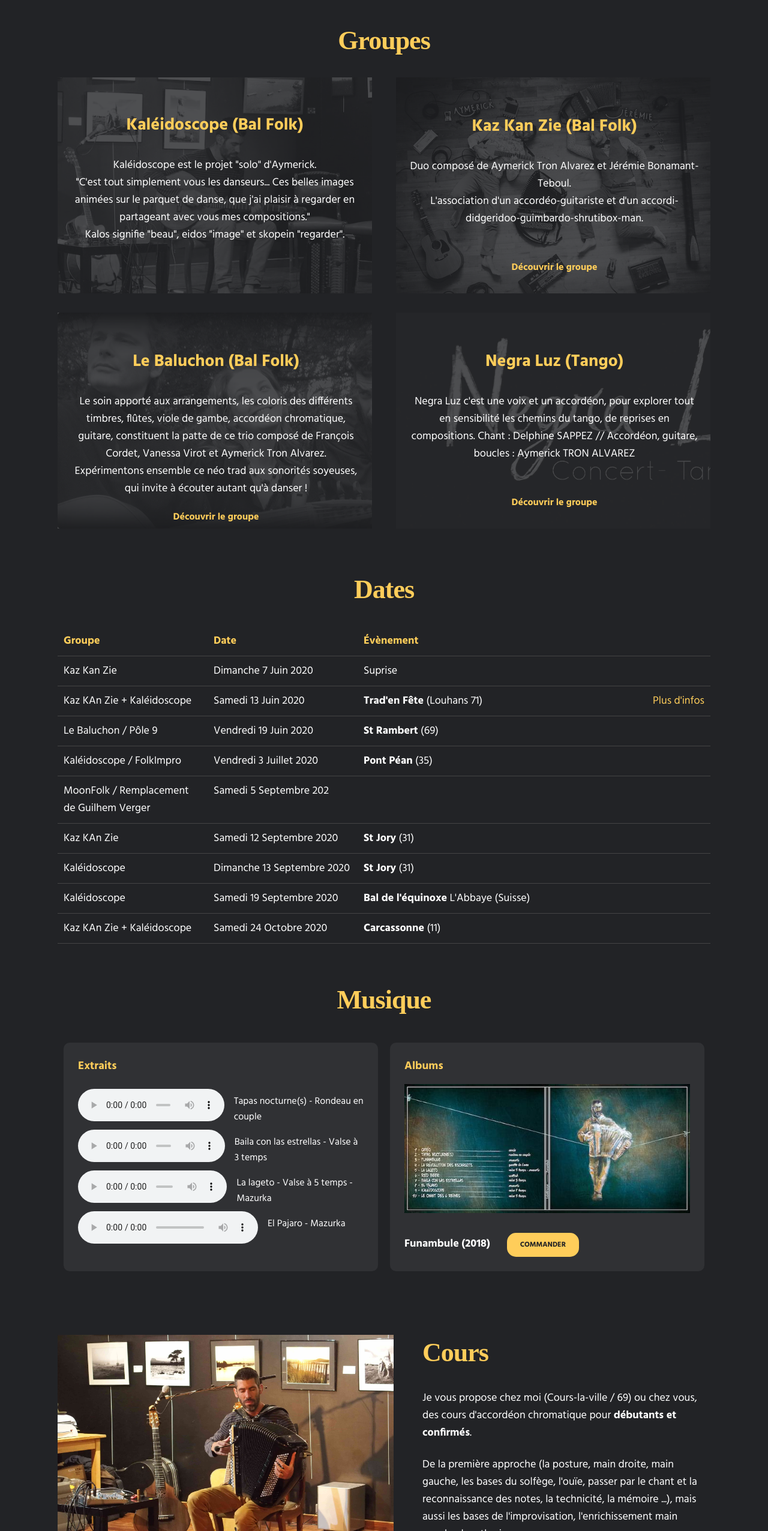
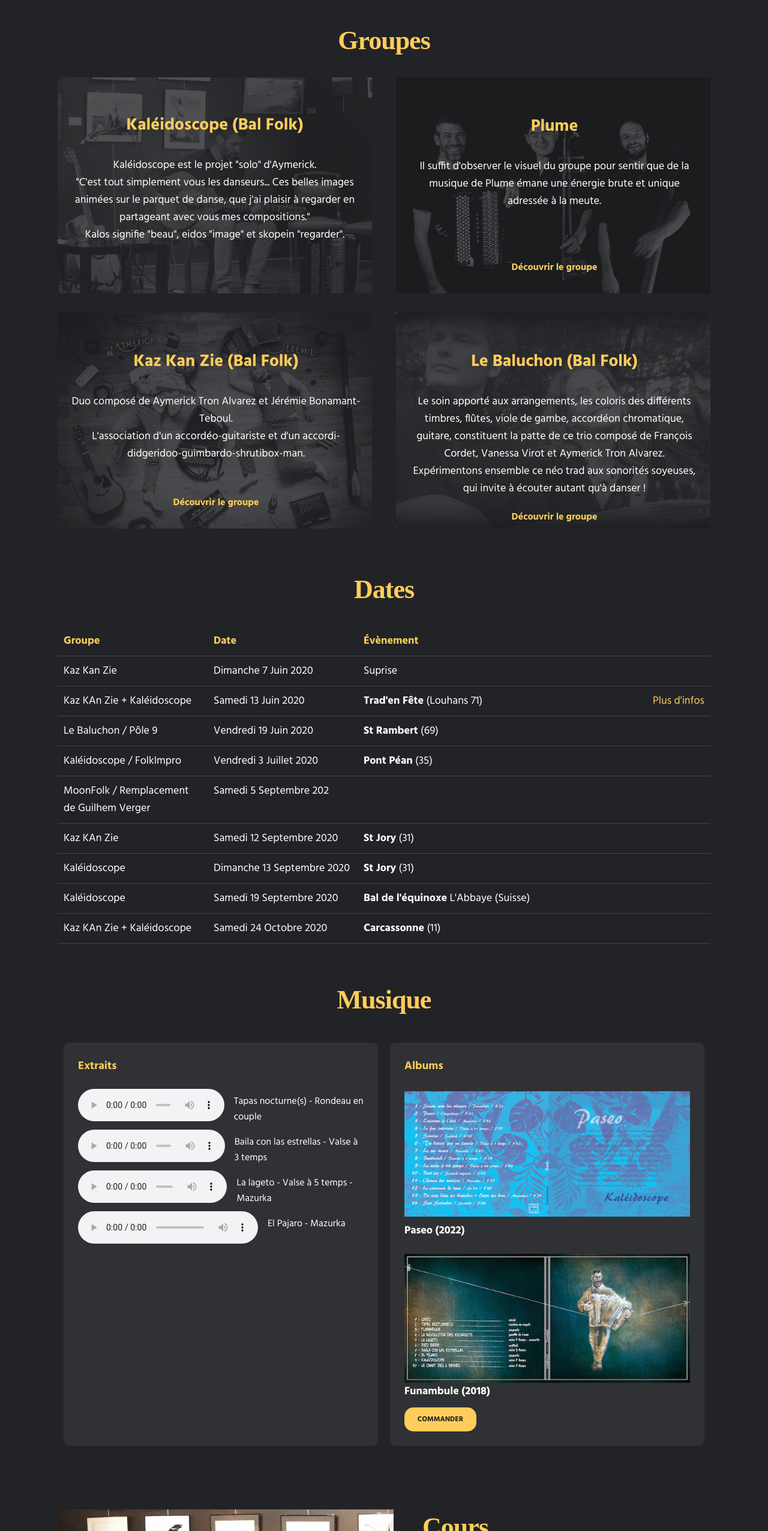
Before and after one commit to pierreant-p/aymerick-tronalvarez, a plain HTML site: page index.html in a window 1280 px wide. Shown: the part 1548-4100 px from the top of the page at 60% size. Drawn offline with Linux system fonts and the light colour scheme; a web font is replaced by a local one.

Commit message:
Updates various things

```diff
--- a/index.html
+++ b/index.html
@@ -99,6 +99,22 @@
               </p>
             </div>
           </li>
+          <li class="band plume">
+            <a
+              href="http://www.plume-musique.com"
+              target="_blank"
+              rel="noreferrer"
+              alt="Site de Plume musique"
+            >
+              <h3>Plume</h3>
+              <div class="description">
+                <p>
+                  Il suffit d'observer le visuel du groupe pour sentir que de la musique de Plume émane une énergie brute et unique adressée à la meute.
+                </p>
+              </div>
+              <div class="discover">Découvrir le groupe</div>
+            </a>
+          </li>
           <li class="band kazkanzie">
             <a
               href="https://www.kazkanzie.com"
@@ -123,7 +139,7 @@
 
           <li class="band baluchon">
             <a
-              href="http://baluchon-bal-folk.e-monsite.com/"
+              href="https://www.facebook.com/Le-Baluchon-612361802142914"
               alt="Site du Baluchon"
               target="_blank"
               rel="noreferrer"
@@ -137,25 +153,6 @@
                   Cordet, Vanessa Virot et Aymerick Tron Alvarez. Expérimentons
                   ensemble ce néo trad aux sonorités soyeuses, qui invite à
                   écouter autant qu'à danser !
-                </p>
-              </div>
-              <div class="discover">Découvrir le groupe</div>
-            </a>
-          </li>
-
-          <li class="band negraluz">
-            <a
-              href="https://www.facebook.com/Negra-Luz-114605166923835/"
-              target="_blank"
-              alt="Site de Negra Luz"
-            >
-              <h3>Negra Luz (Tango)</h3>
-              <div class="description">
-                <p>
-                  Negra Luz c'est une voix et un accordéon, pour explorer tout
-                  en sensibilité les chemins du tango, de reprises en
-                  compositions. Chant : Delphine SAPPEZ // Accordéon, guitare,
-                  boucles : Aymerick TRON ALVAREZ
                 </p>
               </div>
               <div class="discover">Découvrir le groupe</div>
@@ -331,6 +328,15 @@
           <div class="buy-wrapper">
             <h3>Albums</h3>
             <ul class="albums">
+              <li>
+                <img
+                  src="images/paseo-cover.jpg"
+                  alt="Paseo, album d'Aymerick Tron-Alvarez"
+                />
+                <div class="title">
+                  Paseo (2022)
+                </div>
+              </li>
               <li>
                 <img
                   src="images/funambule-cover.jpg"
@@ -562,8 +568,8 @@
         69470 Cours
       </p>
       <p>06 61 98 06 43</p>
-      <a href="mailto:contact@aymerick-tronalvarez.com"
-        >contact@aymerick-tronalvarez.com</a
+      <a href="mailto:contact@aymericktronalvarez.com"
+        >contact@aymericktronalvarez.com</a
       >
     </section>
   </body>
--- a/styles/main.css
+++ b/styles/main.css
@@ -234,16 +234,16 @@ ul {
     filter: grayscale(100%) opacity(20%);
 }
 
+.band.plume::before {
+    background-image: url(../images/plume.jpg);
+}
+
 .band.kazkanzie::before {
     background-image: url(../images/kazkanzie.jpg);
 }
 
 .band.baluchon::before {
     background-image: url(../images/baluchon.jpg);
-}
-
-.band.negraluz::before {
-    background-image: url(../images/negra-luz.jpg);
 }
 
 .band.kaleidoscope::before {
@@ -357,15 +357,16 @@ ul {
     font-size: 18px;
     font-weight: 900;
     display: inline-block;
+    margin-bottom: 12px;
 }
 
 .albums img {
     width: 100%;
-    margin-bottom: 24px;
+    margin-top: 12px;
 }
 
 .album-buy {
-    display: inline-block;
+    display: block;
     background-color: var(--yellow);
     color: #000000;
     border-radius: 15px;
@@ -380,7 +381,6 @@ ul {
     text-decoration: none;
     transition: background-color 200ms ease-in-out;
     font-size: 12px;
-    margin-left: 24px;
 }
 
 .album-buy:hover {
```
Also changed, not shown: images/negra-luz.jpg (deleted), images/paseo-cover.jpg (added), images/plume.jpg (added).
